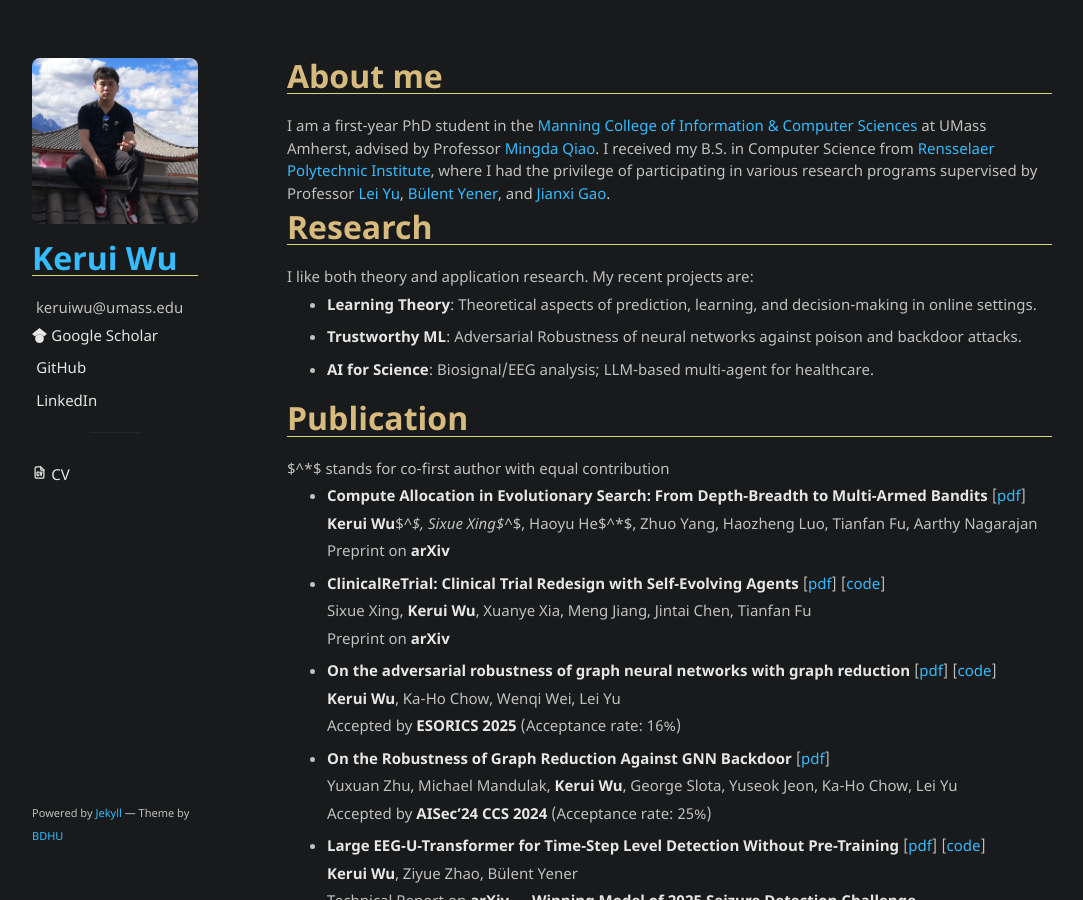
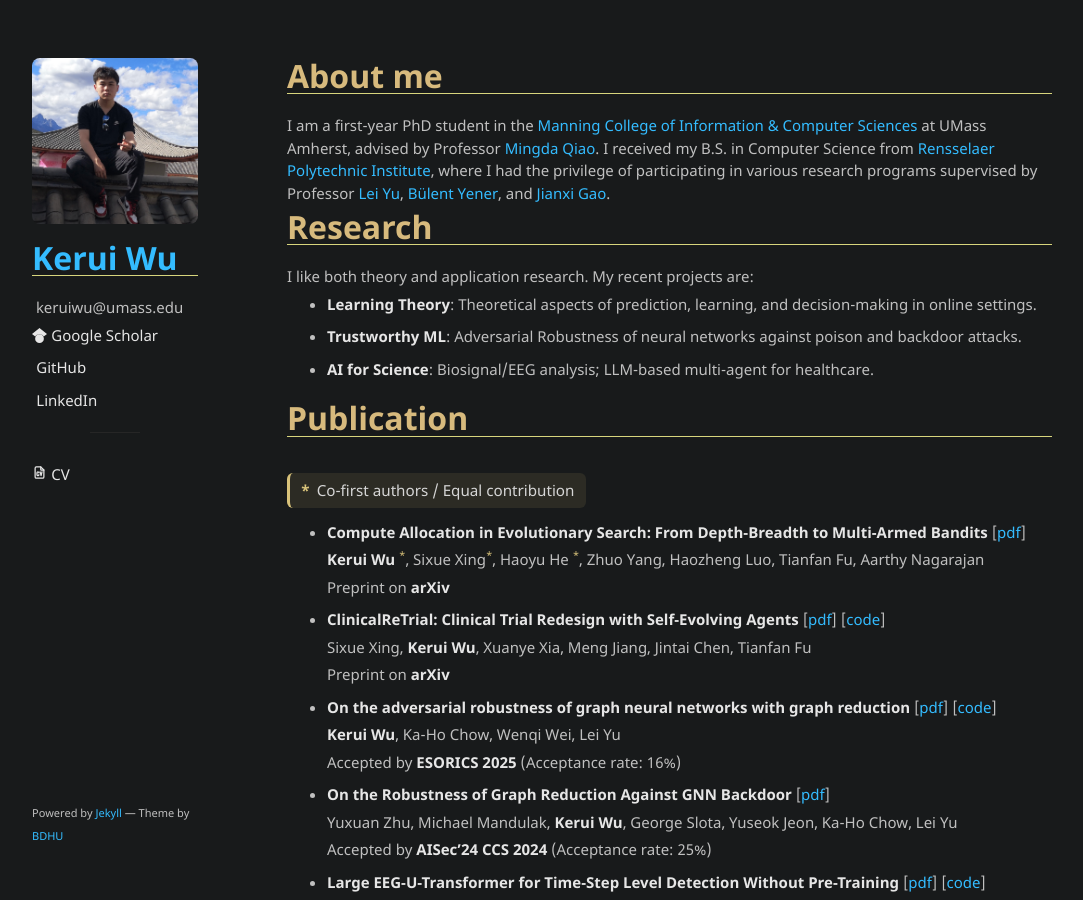
Before and after one commit to keruiwu/keruiwu.github.io, a Jekyll site: the page built from index.md, in a window 1280 px wide and 900 px high. Shown: the whole window, without its empty margins (98-1181 px from the left). Built offline with Jekyll 4.4.1, drawn with Linux system fonts in a browser that asks for light colours; some of the changed lines change nothing that is shown.

Commit message:
Update index.md

```diff
--- a/index.md
+++ b/index.md
@@ -14,13 +14,27 @@ I like both theory and application research. My recent projects are:
 
 # Publication
 
-$^*$ stands for co-first author with equal contribution
+<div style="
+  display: inline-flex;
+  align-items: center;
+  gap: 0.45rem;
+  margin: 1rem 0 0.8rem 0;
+  padding: 0.4rem 0.7rem;
+  border-left: 3px solid #d8c27a;
+  background: rgba(216, 194, 122, 0.10);
+  color: #d6d6d6;
+  font-size: 0.95rem;
+  border-radius: 6px;
+">
+  <span style="font-weight: 700; color: #d8c27a;">*</span>
+  <span>Co-first authors / Equal contribution</span>
+</div>
 
 - **Compute Allocation in Evolutionary Search: From Depth-Breadth to Multi-Armed Bandits** [[pdf](https://arxiv.org/abs/2605.29268)]
 
-    **Kerui Wu**$^*$, Sixue Xing$^*$, Haoyu He$^*$, Zhuo Yang, Haozheng Luo, Tianfan Fu, Aarthy Nagarajan
+  **Kerui Wu** <sup style="font-size: 0.7em; color: #d8c27a;">*</sup>, Sixue Xing<sup style="font-size: 0.7em; color: #d8c27a;">*</sup>, Haoyu He <sup style="font-size: 0.7em; color: #d8c27a;">*</sup>, Zhuo Yang, Haozheng Luo, Tianfan Fu, Aarthy Nagarajan
 
-    Preprint on **arXiv**
+  Preprint on **arXiv**
 
 
 - **ClinicalReTrial: Clinical Trial Redesign with Self-Evolving Agents** [[pdf](https://arxiv.org/abs/2601.00290)] [[code](https://github.com/xingsixue123/ClinicalFailureReasonReTrial)]
```
